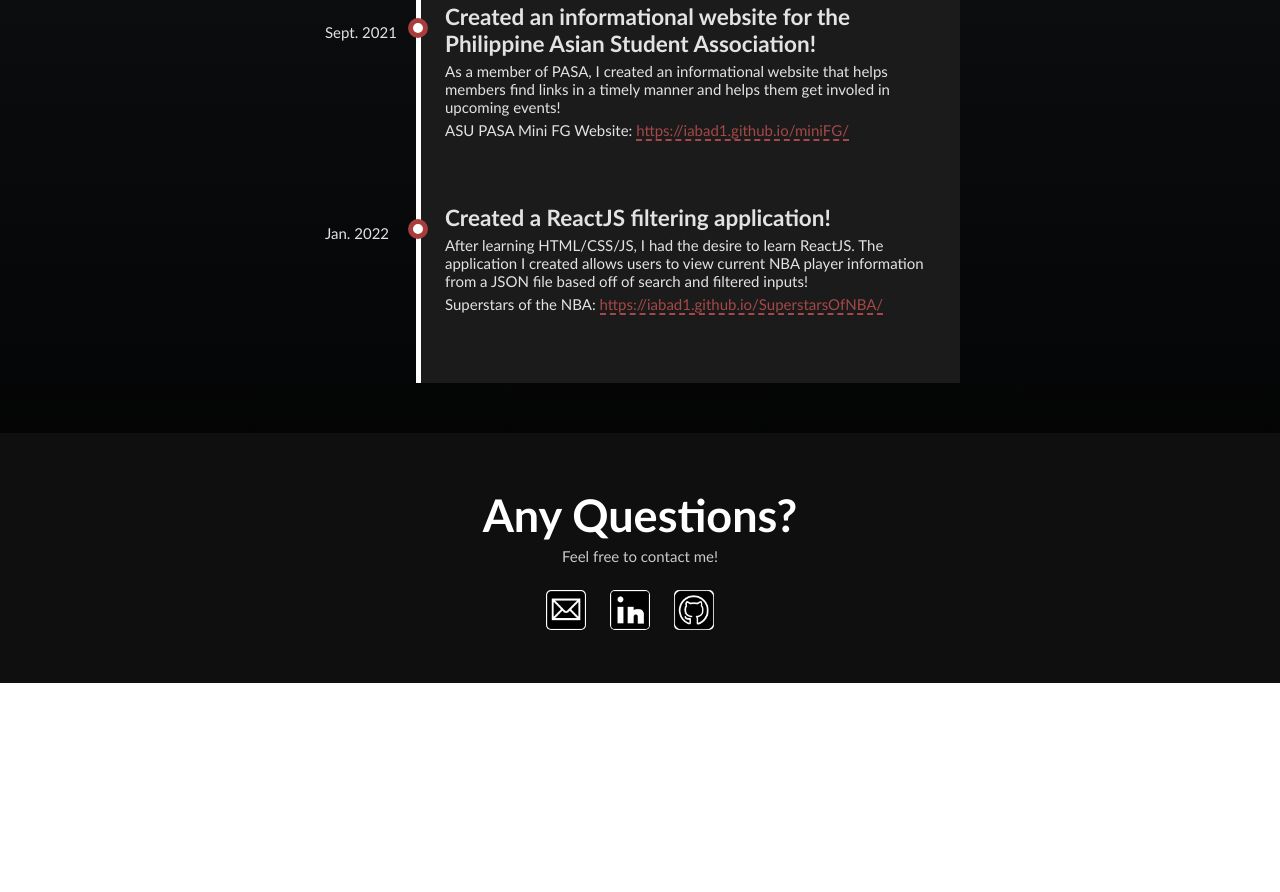
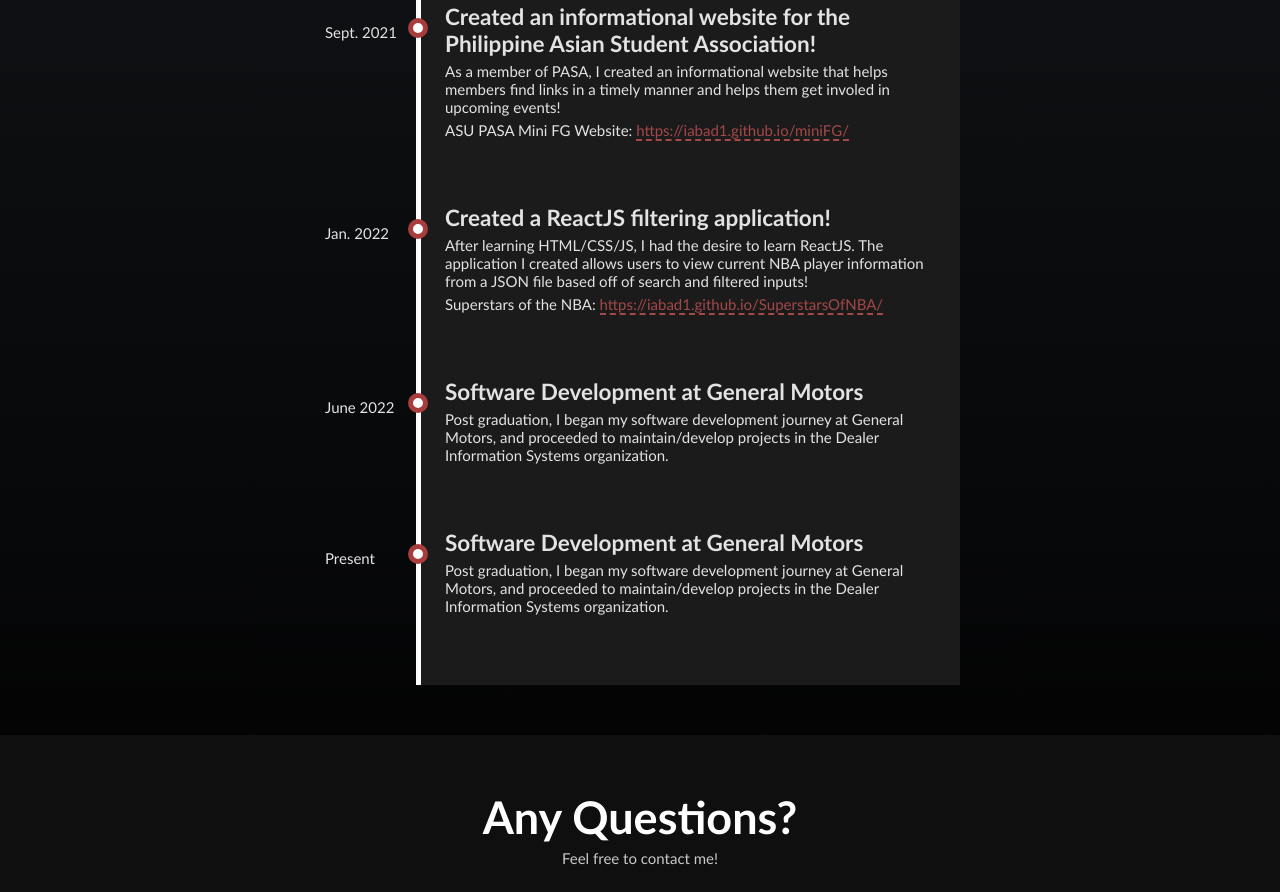
Before and after one commit to iabad1/iabadPortfolio, a plain HTML site: page index.html in a window 1280 px wide. Shown: the part 1710-2602 px from the top of the page. Before the commit the page ends 2393 px from the top, so only its background shows below. Drawn offline with Linux system fonts and the light colour scheme.

Commit message:
Updated Intro card and timeline

```diff
--- a/index.html
+++ b/index.html
@@ -32,7 +32,7 @@
                         <h1 id="header-title" class="fade" id="top" >
                             Hi, I'm Isiah Abad.
                         </h1>
-                        <h3 id="header-details" class="fade-details" >I am an undergraduate ASU Computer Science student who has a passion for full stack development!</h3>
+                        <h3 id="header-details" class="fade-details" >I am a Software Developer who has a passion for full stack development and a drive to create!</h3>
 
                         <h1 id="header-title" class="fade" id="top">
                             I'm a Senior at ASU.
@@ -40,7 +40,7 @@
                         <h3 id="header-details" class="fade-details">I have studied languages such as Java, C/C++, and a bit of Python! I will be graduating May 2022!</h3>
 
                         <h1 id="header-title" class="fade" id="top">
-                            I'm also artistic.
+                            I'm also creative.
                         </h1>
                         <h3 id="header-details" class="fade-details">When I don't code, I get creative! I like to draw, paint, edit videos, and do some graphic design!</h3>
 
@@ -116,7 +116,6 @@
 
                             </div>
 
-
                             <div class="timeline-item">
                                 <p class="dates">Dec. 2020</p>
 
@@ -166,6 +165,28 @@
 
                             </div>
 
+                            <div class="timeline-item">
+                                <p class="dates">June 2022</p>
+
+                                <div class="content">
+                                    <h2 class="timeline-title">Software Development at General Motors </h2>
+                                    <p>Post graduation, I began my software development journey at General Motors, and
+                                        proceeded to maintain/develop projects in the Dealer Information Systems organization.</p>
+                                </div>
+
+                            </div>
+
+                            <div class="timeline-item">
+                                <p class="dates">Present</p>
+
+                                <div class="content">
+                                    <h2 class="timeline-title">Software Development at General Motors </h2>
+                                    <p>Post graduation, I began my software development journey at General Motors, and
+                                        proceeded to maintain/develop projects in the Dealer Information Systems organization.</p>
+                                </div>
+
+                            </div>
+
                         </div>
 
 
```
